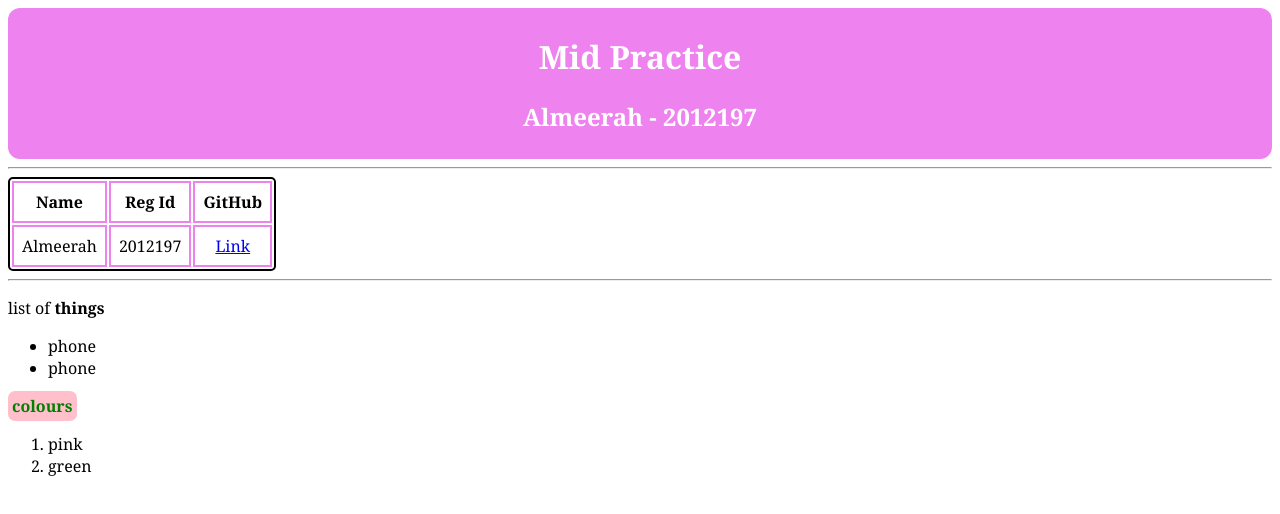
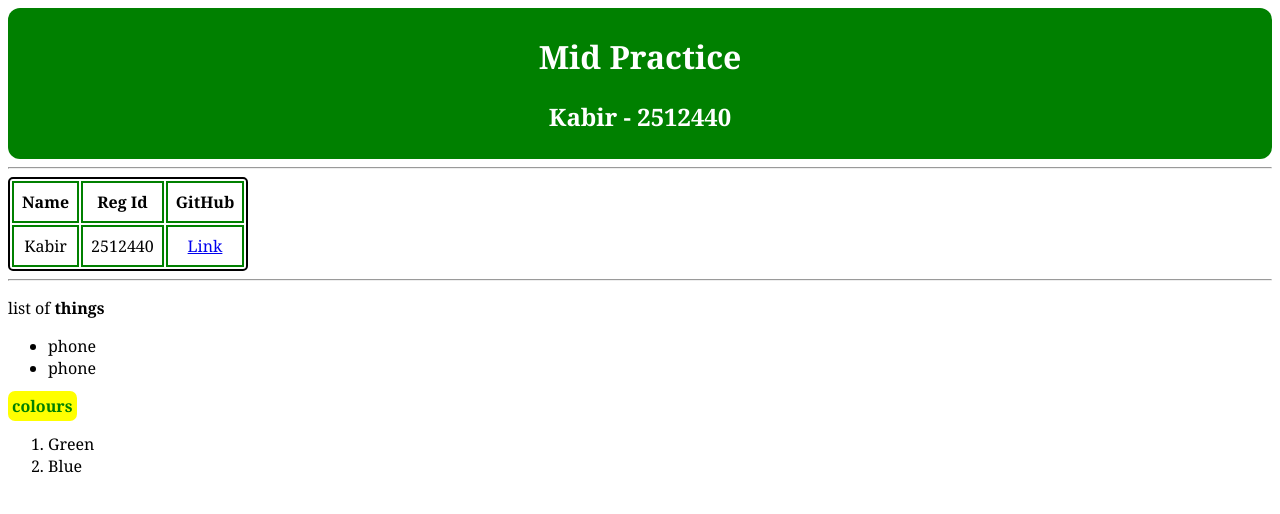
Before and after one commit to kabirkarim/Repo_2512440_Lab, a plain HTML site: page index.html in a window 1280 px wide. Drawn offline with Linux system fonts and the light colour scheme.

Commit message:
Change The Name and Reg No

```diff
--- a/index.html
+++ b/index.html
@@ -9,7 +9,7 @@
 <body>
     <header>
         <h1>Mid Practice</h1>
-        <h2>Almeerah - 2012197</h2>
+        <h2>Kabir - 2512440</h2>
     </header>
 
     <hr>
@@ -23,9 +23,9 @@
         </thead>
         <tbody>
             <tr>
-                <td>Almeerah</td>
-                <td>2012197</td>
-                <td><a href="https://github.com/bscs2012197">Link</a></td>
+                <td>Kabir</td>
+                <td>2512440</td>
+                <td><a href="https://github.com/kabirkarim/Repo_2512440_Lab.git">Link</a></td>
             </tr>
         </tbody>
     </table>
@@ -37,8 +37,8 @@
     </ul>
     <p><mark><b>colours</b></mark></p>
     <ol>
-        <li>pink</li>
-        <li>green</li>
+        <li>Green</li>
+        <li>Blue</li>
     </ol>
 </body>
 </html>
--- a/style.css
+++ b/style.css
@@ -4,7 +4,7 @@ body {
 }
 
 header {
-    background: violet;
+    background: green;
     color: #fff;
     text-align: center;
     padding: 6px;
@@ -17,14 +17,14 @@ table {
 }
 
 th, td {
-    border: 2px solid violet;
+    border: 2px solid green ;
     text-align: center;
     padding: 8px;
     margin: 0px;
 }
 
 mark {
-    background-color: pink;
+    background-color: yellow;
     color: green;
     padding: 4px;
     border-radius: 7px;
```
